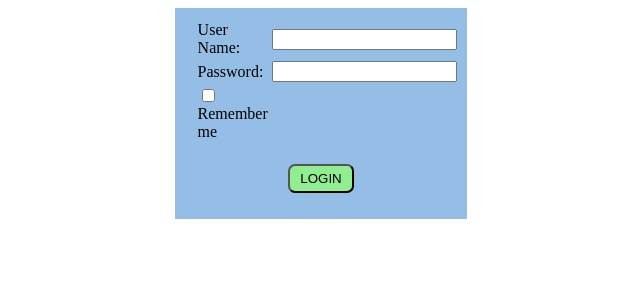
After one commit to dinlo2512/php, a PHP site: page /Demo_login/login.php in a window 1280 px wide. The commit adds this page. Shown: the top 300 px of the page, without its empty margins (319-959 px from the left). Run offline with PHP 8.4, Linux system fonts and the light colour scheme.

Commit message:
Day20 MySQL

```diff
--- /dev/null
+++ b/Demo_login/login.php
@@ -0,0 +1,104 @@
+<?php
+session_start();
+//Nếu đã đăng nhập thì không thể truy cập lại trang này nữa
+if (isset($_SESSION['username'])) {
+    $_SESSION['success'] = 'Đã thực hiện đăng nhập';
+    header('Location: welcome.php');
+    exit();
+}
+
+if (isset($_COOKIE['username']) && isset($_COOKIE['password'])){
+    $_SESSION['success'] = 'Đã ghi nhớ đăng nhập';
+    $_SESSION['username'] = $_COOKIE['username'];
+    header('Location: welcome.php');
+    exit();
+}
+//echo "<pre>";
+//print_r($_POST);
+//echo "</pre>";
+
+$error = '';
+
+if (isset($_POST['submit'])) {
+    $username = $_POST['username'];
+    $pass = $_POST['password'];
+    if (empty($username) || empty($pass)) {
+        $error = 'Username,Password không được để trống';
+    } elseif (!filter_var($username, FILTER_VALIDATE_EMAIL)) {
+        $error = 'Username phải có định dạng email';
+    } elseif (strlen($pass) < 2) {
+        $error = 'Password phải lớn hơn 2 ký tự';
+    }
+
+    if (empty($error)) {
+        //giả sử mật khẩu = 123465 thành công, chuyển hướng về trang welcome
+        if ($pass == '123456') {
+            //Nếu đăng nhập thành công và tích vào remember me thì mới xử lý ghi nhớ đăng nhập
+            //Lưu username và password vào cookie
+            if (isset($_POST['remember_me'])){
+            setcookie('username', $username,time() + 3600);
+            setcookie('password', $pass,time() + 3600);
+            }
+
+
+            //tạo session lưu lại phiên làm việc cho user
+            $_SESSION['username'] = $username;
+            $_SESSION['success'] = 'Đăng nhập thành công';
+            //chuyển hướng sang trang web khác
+
+            header('Location: welcome.php');
+            exit();//kết thúc header luôn là hàm exit();
+        } else {
+            $error = 'Sai username hoặc password';
+        }
+    }
+
+}
+?>
+<?php
+if (isset($_SESSION['error'])) {
+    echo "<h3>{$_SESSION['error']}</h3>";
+    unset($_SESSION['error']);
+}
+if (isset($_SESSION['success'])) {
+    echo "<h3>{$_SESSION['success']}</h3>";
+    unset($_SESSION['success']);
+}
+?>
+<h3 style="color: #c21212"> <?php echo $error; ?></h3>
+<div class="container">
+<form action="" method="post">
+    <table>
+        <tr>
+            <td>User Name: </td>
+            <td> <input type="text" name="username" ></td>
+        </tr>
+        <tr>
+            <td>Password: </td>
+            <td><input type="password" name="password"></td>
+        </tr>
+        <tr>
+            <td> <input type="checkbox" name="remember_me" value="0"> Remember me</td>
+            <td></td>
+        </tr>
+    </table>
+    <input type="submit" name="submit" value="login">
+</form>
+</div>
+<style>
+    .container{
+        width: 20%;
+        background: #95BEE6;
+        margin: 0px auto;
+        padding: 10px 20px;
+        text-align: center;
+    }
+
+    input[type='submit']{
+        padding: 5px 10px;
+        margin-top: 20px;
+        text-transform: uppercase;
+        background: lightgreen;
+        border-radius: 7px;
+    }
+</style>
--- a/btvn17_2.php
+++ b/btvn17_2.php
@@ -96,7 +96,7 @@ if (isset($_POST['submit'])) {
         <table>
             <tr>
                 <td class="first">Firstname:</td>
-                <td><input type="text" name="first" value=<?php echo isset($_POST['first']) ? $_POST['first'] : ''; ?> ></td>
+                <td><input type="text" name="first" value="<?php echo isset($_POST['first']) ? $_POST['first'] : ''; ?> "></td>
             </tr>
             <tr>
                 <td></td>
--- a/btvn18_3.php
+++ b/btvn18_3.php
@@ -1,8 +1,7 @@
 <?php
     $error1 = ''; $error2 = ''; $error3 = ''; $error4= ''; $error5 ='';
     $result = '';
-    $url = '';
-    $type = 'hidden';
+
     if (isset($_POST['submit'])){
         $username = $_POST['username'];
         $email = $_POST['Email'];
```
Also changed, not shown: Cookies.php (added, +19 -0 lines), Day19.php (added, +44 -0 lines), Day20.php (added, +31 -0 lines), Demo_login/logout.php (added, +9 -0 lines), Demo_login/welcome.php (added, +16 -0 lines), btvn18.php (+2 -6 lines), testday19.php (added, +12 -0 lines).
